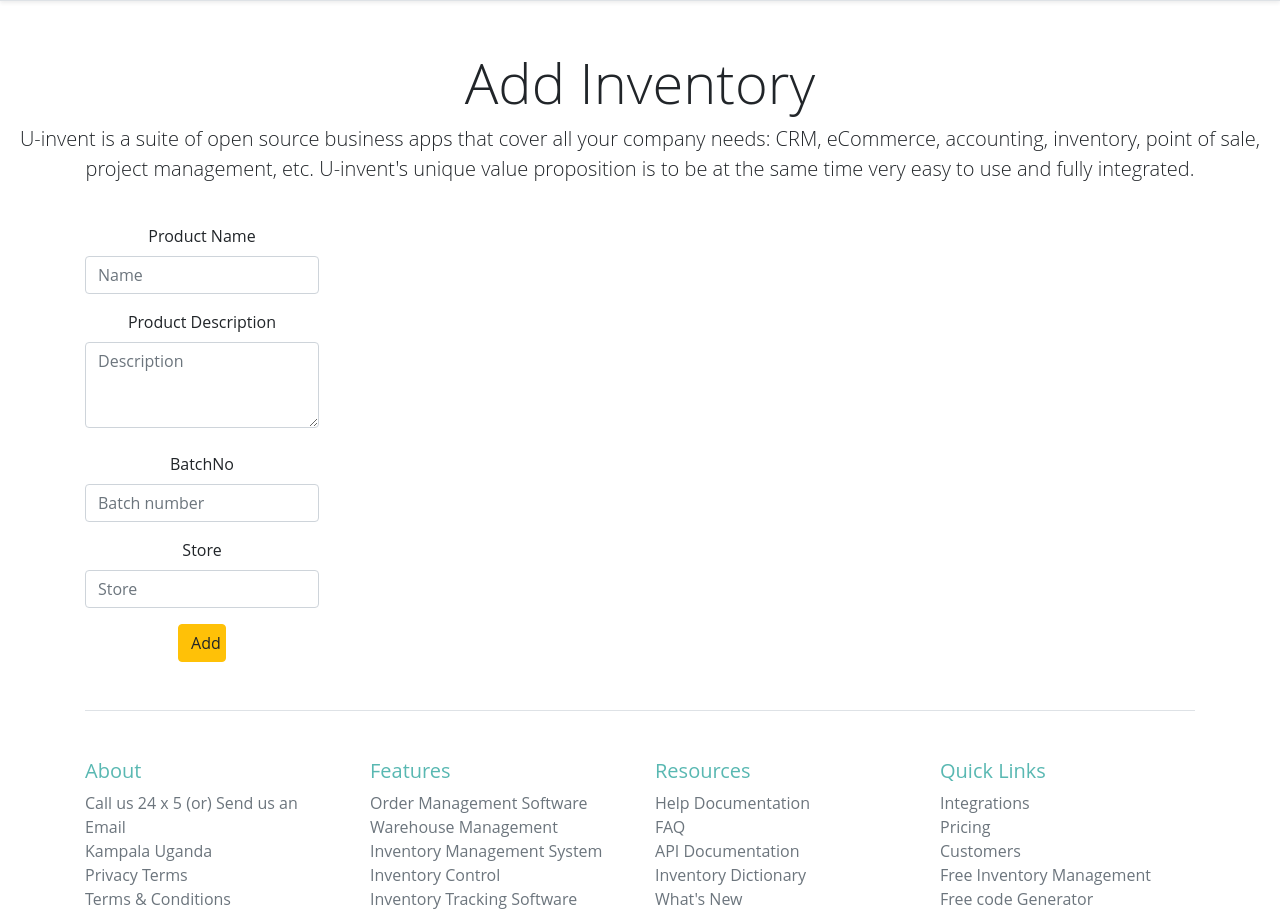
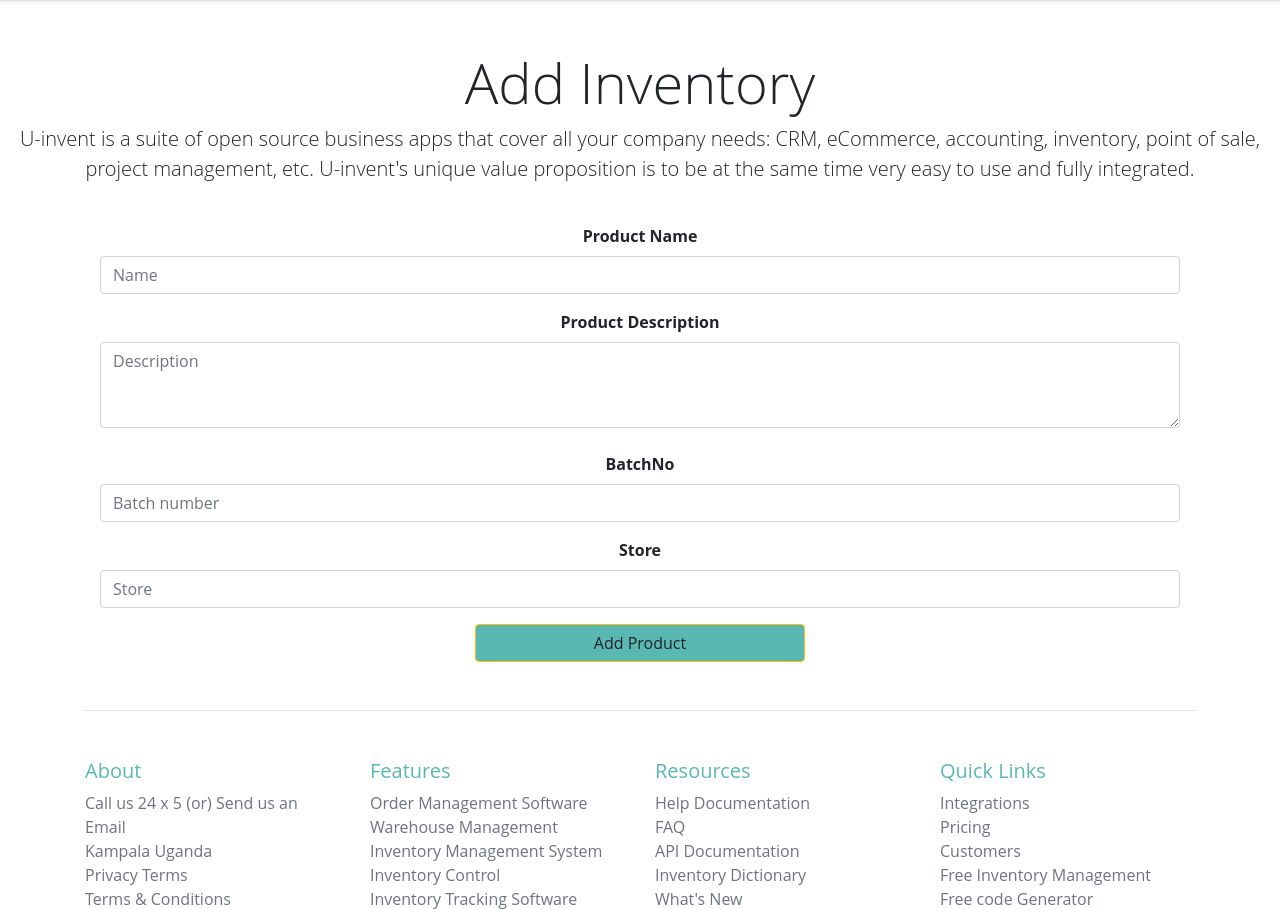
Before and after one commit to occn8/phpinv, a PHP site: page /invent_add.php in a window 1280 px wide. Shown: the part 80-989 px from the top of the page. Run offline with PHP 8.4, Linux system fonts and the light colour scheme; data that the repository does not hold is empty.

Commit message:
add&del form

```diff
--- a/invent_add.php
+++ b/invent_add.php
@@ -50,36 +50,36 @@
     </div>
 
     <div class="container">
-        <div class="card-deck mb-3 text-center">
+        <div class="mb-3 text-center">
 
         <form method="post" action="invent_add.php" class="form-signin bg-white padd">
             <?php include('errors.php'); ?>
             <div class="container">
 
                 <div class="form-group ">
-                        <label for="title" class="text-black">Product Name <span class="text-danger"></span></label>
+                        <label for="title" class="text-black"><b>Product Name</b> <span class="text-danger"></span></label>
                         <input type="textfield" class="form-control" id="title" name="pdtname" placeholder="Name" value=""required>
                 </div>
 
                 <div class="form-group ">
-                        <label for="description" class="text-black"> Product Description <span class="text-danger"></span></label>
+                        <label for="description" class="text-black"> <b>Product Description</b> <span class="text-danger"></span></label>
                         <textarea class="form-control mb-4" id="description"  name="pdtdescription" placeholder="Description" width="600px" rows="3"></textarea>
                         <!-- <input type="text" class="form-control" id="description" name="pdtdescription" placeholder="Description" value="" required> -->
                 </div>
 
                 <div class="form-group">
-                        <label for="batch" class="text-black">BatchNo <span class="text-danger"></span></label>
+                        <label for="batch" class="text-black"><b>BatchNo</b> <span class="text-danger"></span></label>
                         <input type="text" class="form-control" id="batch" name="batchNo" placeholder="Batch number" value="" required>
                 </div>
 
                 <div class="form-group">
-                        <label for="store" class="text-black">Store <span class="text-danger"></span></label>
+                        <label for="store" class="text-black"><b>Store</b> <span class="text-danger"></span></label>
                         <input type="text" class="form-control" id="store" name="store" placeholder="Store" value="" required>
                 </div>
 
                 <center>
                         <div class="col-lg-4">
-                            <input type="submit" class="btn btn-warning btn-block yellow" name="invent_add" value="Add Product">
+                            <input type="submit" class="btn btn-warning btn-block yellow" style="background-color: #59b8b2;" name="invent_add" value="Add Product">
                         </div>
                 </center>
 
```
Also changed, not shown: invent_delete.php (+4 -4 lines).
